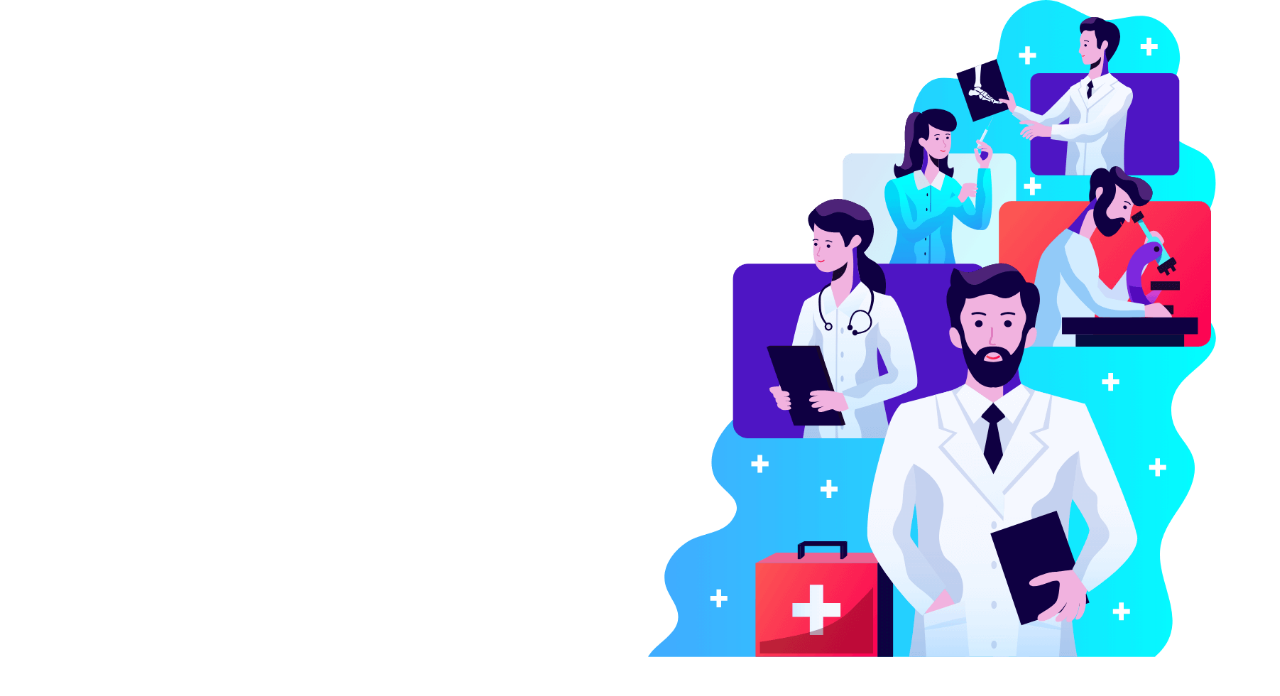
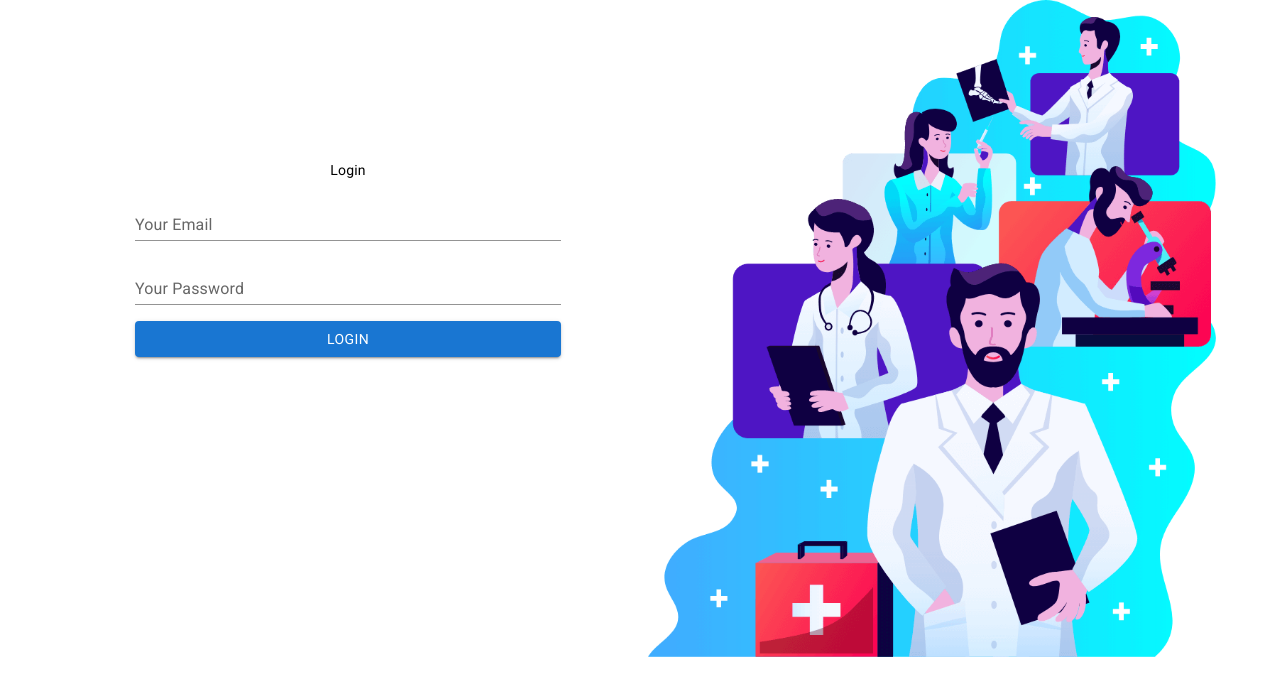
Before and after one commit to thejakia1/Doctors-Portal, a React (Create React App) app: page /login in a window 1280 px wide. Shown: the top 696 px of the page. Built offline with nearby package versions, Linux system fonts and the light colour scheme.

Commit message:
login page

```diff
--- a/src/Pages/Login/Login/Login.js
+++ b/src/Pages/Login/Login/Login.js
@@ -1,14 +1,56 @@
-import React from "react";
-import { Container, Grid } from "@mui/material";
+import React, { useState } from "react";
+import { Container, Grid, Typography, TextField, Button } from "@mui/material";
 import login from "../../../images/login.png";
 
 const Login = () => {
+  const [loginData, setLoginData] = useState({});
+
+  const handleOnChange = (e) => {
+    const field = e.target.name;
+    const value = e.target.value;
+    const newLoginData = { ...loginData };
+    newLoginData[field] = value;
+    setLoginData(newLoginData);
+  };
+  const handleLoginSubmit = (e) => {
+    alert("hello");
+    e.preventDefault();
+  };
   return (
     <Container>
       <Grid container spacing={2}>
-        <Grid item xs={12} md={6}></Grid>
+        <Grid item sx={{ mt: 20 }} xs={12} md={6}>
+          <Typography variant="body2" gutterBottom>
+            Login
+          </Typography>
+          <form onSubmit={handleLoginSubmit}>
+            <TextField
+              sx={{ width: "75%", m: 1 }}
+              id="standard-basic"
+              label="Your Email"
+              name="email"
+              onChange={handleOnChange}
+              variant="standard"
+            />
+            <TextField
+              sx={{ width: "75%", m: 1 }}
+              id="standard-basic"
+              label="Your Password"
+              name="password"
+              type="password"
+              variant="standard"
+            />
+            <Button
+              sx={{ width: "75%", m: 1 }}
+              variant="contained"
+              type="submit"
+            >
+              Login
+            </Button>
+          </form>
+        </Grid>
         <Grid item xs={12} md={6}>
-            <img style={{ width: '100%' }} src={login} alt="" />
+          <img style={{ width: "100%" }} src={login} alt="" />
         </Grid>
       </Grid>
     </Container>
```
